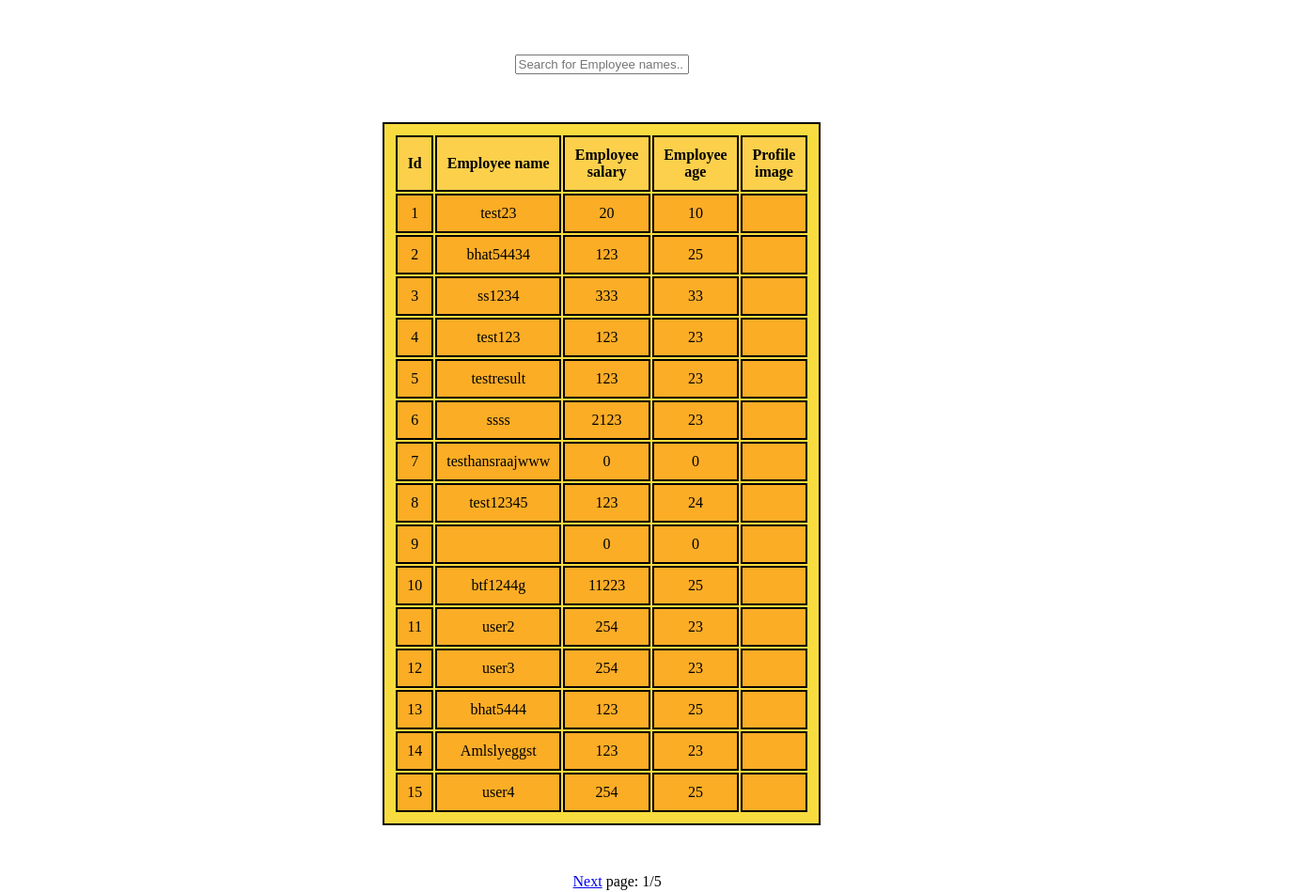
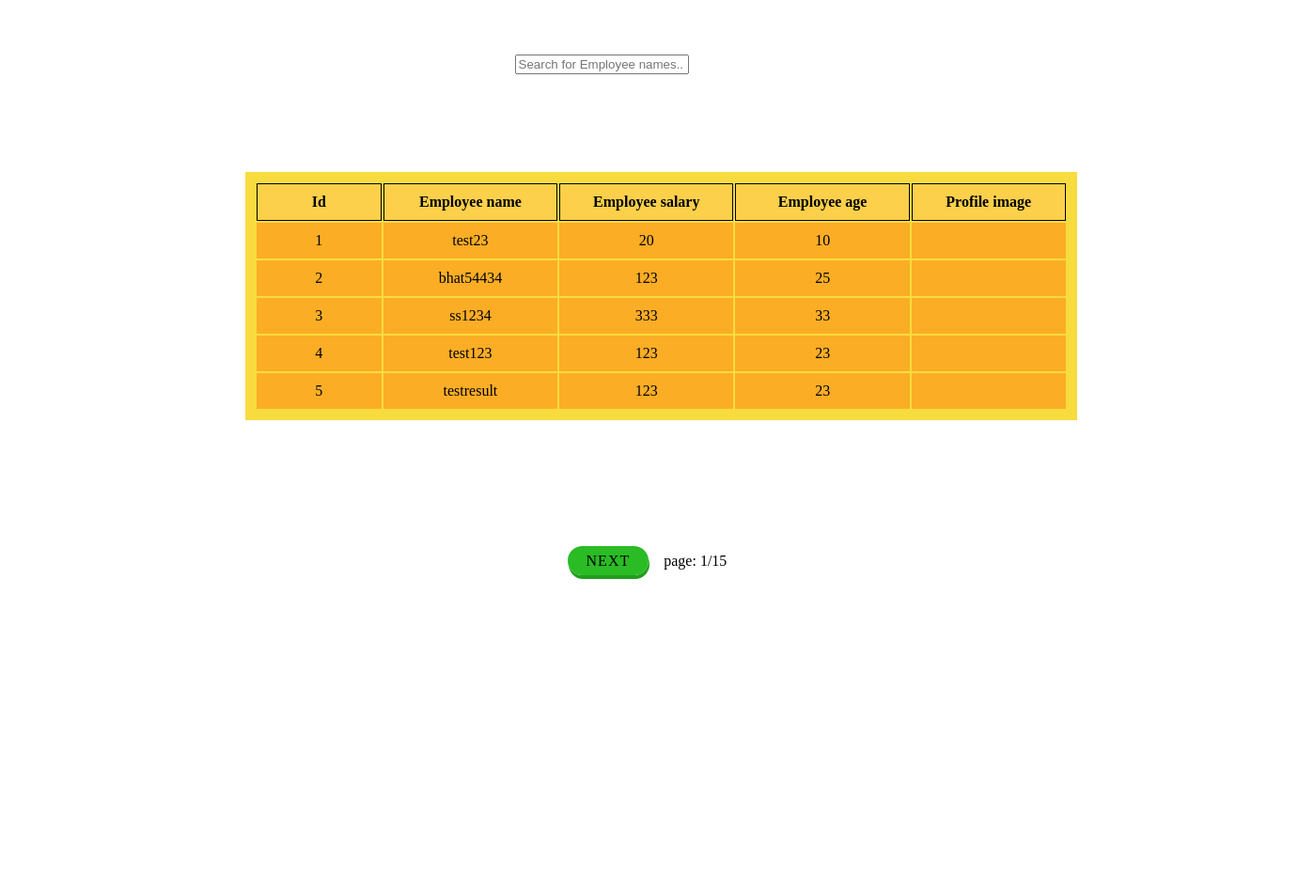
Before and after one commit to tron180/json_to_tablular, a plain HTML site: page index.html in a window 1280 px wide. Shown: the whole page at 94% size, 1398 px wide, since content can reach past the window. After the commit the page ends 800 px from the top, so only its background shows below. Drawn offline with Linux system fonts and the light colour scheme.

Commit message:
added searching correction and some styling

```diff
--- a/css/main.css
+++ b/css/main.css
@@ -1,19 +1,32 @@
 table, th, tr, td {
-    border: 2px solid black;
+    border: 0 solid black;
     text-align: center;
     padding: 10px;
 }
 
+td{
+    width: 2%;
+}
+
 th{
     background-color: #fcd04b;
+    border: 1px solid black;
+}
+
+th:hover{
+    box-shadow: 2px 2px black;
+}
+
+#myInput{
+    outline: none;
 }
 
 td{
     background-color: #fcad26;
 }
 
-td:hover{
-    box-shadow: 0 2px black;
+tr:hover{
+    box-shadow: 1px 1px black;
 }
 
 table{
@@ -21,10 +34,37 @@ table{
 }
 
 .container{
-    padding: 50px;
+    padding-top: 50px;
+    padding-bottom: 50px;
+    width: 100%;
     text-align: center;
 }
 
 #showData{
-    padding: 3% 30%;
+    width: 70%;
+    padding: 7% 20%;
 }
+
+#btn_prev, #btn_next{
+    padding: 7px 20px;
+    border-radius: 20px;
+    background-color: rgb(42, 187, 37);
+    color: black;
+    text-decoration: none;
+    box-shadow: 1px 4px rgb(32, 158, 28);
+    text-transform: uppercase;
+    letter-spacing: 1px;
+    margin: 0 auto;
+    cursor: pointer;
+    position: relative;
+}
+
+#btn_prev:hover, #btn_next:hover{
+    box-shadow: 1px 2px rgb(32, 158, 28);
+    top: 2px;
+}
+
+#btn_prev:active, #btn_next:active{
+    box-shadow: none;
+    top: 4px;
+}
--- a/index.html
+++ b/index.html
@@ -12,9 +12,10 @@
         <input type="text" id="myInput" onkeyup="search()" placeholder="Search for Employee names..">
         <p id="showData"></p>
 
-        <a href="javascript:previousPage()" id="btn_prev">Prev</a>
+        <br><br>
+        <a href="javascript:previousPage()" id="btn_prev">Prev</a>&nbsp;&nbsp;
         <a href="javascript:nextPage()" id="btn_next">Next</a>
-        page: <span id="page"></span>
+        &nbsp;&nbsp;&nbsp;page: <span id="page"></span>
     </div>
 
 
--- a/js/main.js
+++ b/js/main.js
@@ -553,6 +553,8 @@ for (var i = 0; i < data.length; i++) {
     }
 }
 
+var page_span = document.getElementById("page");
+
 // Creating table format
 var table = document.createElement("table");
 table.setAttribute("id", "myTable");
@@ -607,7 +609,21 @@ function search() {
     }
     if(results) {
         called = true;
+        page_span.innerHTML = currentPage + "/" + totalPages();
         createTableData(results,currentPage);
+        currentPage = 1;
+
+        if (page == 1) {
+            btn_prev.style.visibility = "hidden";
+        } else {
+            btn_prev.style.visibility = "visible";
+        }
+
+        if (page == totalPages()) {
+            btn_next.style.visibility = "hidden";
+        } else {
+            btn_next.style.visibility = "visible";
+        }
     }
 
     // for (i = 0; i < tr1.length; i++) {
@@ -642,12 +658,11 @@ function createTableData(arr,currentPage) {
 // Pagination
 
 var currentPage = 1;
-var recordsPerPage = 15;
+var recordsPerPage = 5;
 
 function changePage(page){
     var btn_next = document.getElementById("btn_next");
     var btn_prev = document.getElementById("btn_prev");
-    var page_span = document.getElementById("page");
 
     // Validating
     if (page < 1) {
@@ -695,7 +710,11 @@ function nextPage(){
 }
 
 function totalPages(){
-    return Math.round(data.length / recordsPerPage);
+    if(!called){
+        return Math.round(data.length / recordsPerPage);
+    }else{
+        return Math.round(results.length / recordsPerPage);
+    }
 }
 
 window.onload = function() {
```
